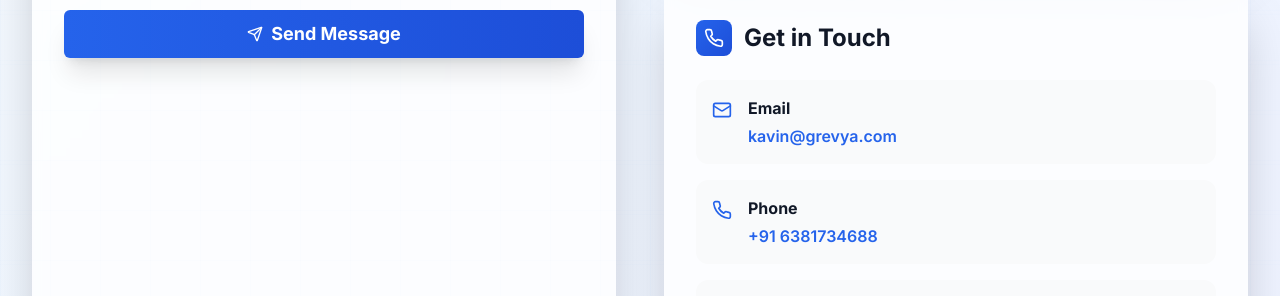
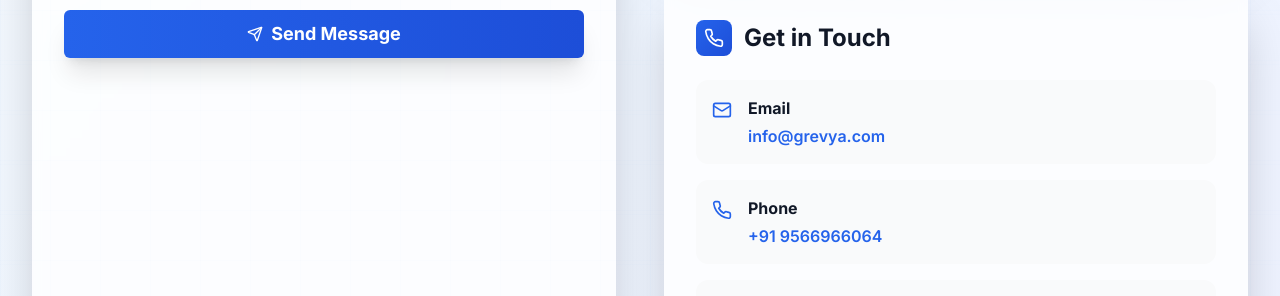
Before and after one commit to Kavin1234523/Grevya-Website, a React (Vite) app: page / in a window 1280 px wide. Shown: the part 6980-7276 px from the top of the page. Built offline with nearby package versions, Linux system fonts and the light colour scheme.

Commit message:
Update Contact.tsx

```diff
--- a/src/components/Contact.tsx
+++ b/src/components/Contact.tsx
@@ -188,8 +188,8 @@ const Contact = () => {
                     <Mail className="h-5 w-5 text-primary-600 mt-1 flex-shrink-0" />
                     <div>
                       <strong className="text-gray-900 block mb-1">Email</strong>
-                      <a href="mailto:kavin@grevya.com" className="text-primary-600 hover:text-primary-700 font-semibold">
-                        kavin@grevya.com
+                      <a href="mailto:info@grevya.com" className="text-primary-600 hover:text-primary-700 font-semibold">
+                        info@grevya.com
                       </a>
                     </div>
                   </div>
@@ -197,8 +197,8 @@ const Contact = () => {
                     <Phone className="h-5 w-5 text-primary-600 mt-1 flex-shrink-0" />
                     <div>
                       <strong className="text-gray-900 block mb-1">Phone</strong>
-                      <a href="tel:+916381734688" className="text-primary-600 hover:text-primary-700 font-semibold">
-                        +91 6381734688
+                      <a href="tel:+9195669 66064" className="text-primary-600 hover:text-primary-700 font-semibold">
+                        +91 9566966064
                       </a>
                     </div>
                   </div>
```
